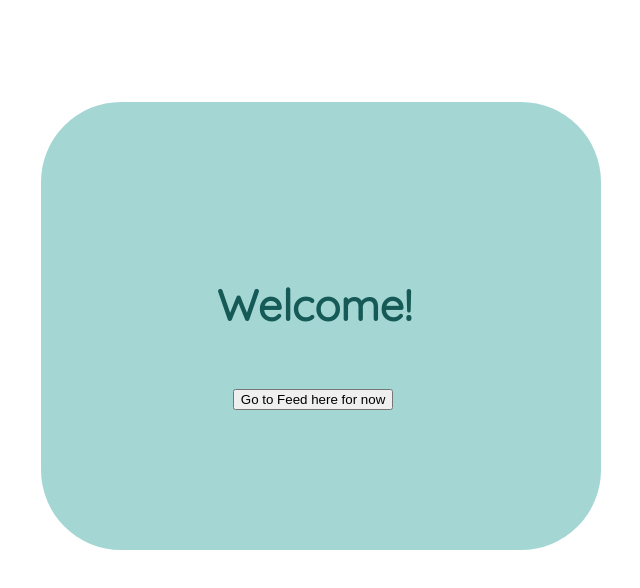
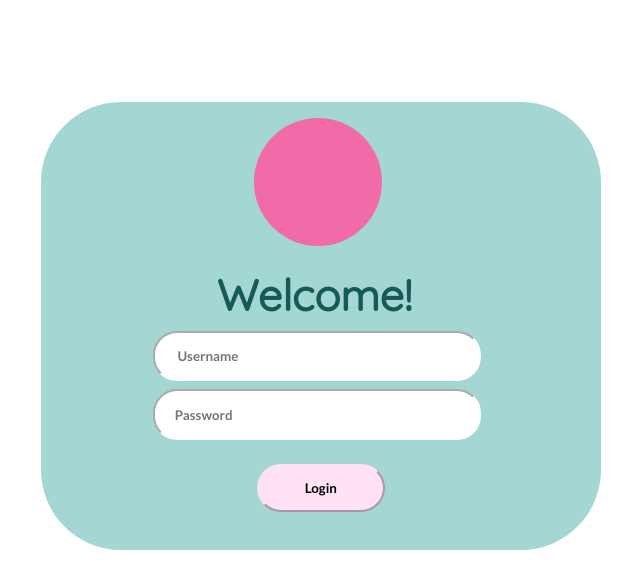
Before and after one commit to hawraakhalil/Cancer-Connect, a React (Create React App) app: page / in a window 1280 px wide. Shown: the top 588 px of the page, without its empty margins (356-996 px from the left). Built offline with nearby package versions, Linux system fonts and the light colour scheme.

Commit message:
Added the username and password textfields

```diff
--- a/src/App.css
+++ b/src/App.css
@@ -1,4 +1,5 @@
 @import url('https://fonts.googleapis.com/css?family=Quicksand');
+@import url('https://fonts.googleapis.com/css?family=Lato:400,700');
 .App {
   text-align: center;
 }
--- a/src/pages/authentication.js
+++ b/src/pages/authentication.js
@@ -1,22 +1,46 @@
-import React from 'react';
+import React,{useState} from 'react';
 import '../App.css';
 import Card from 'react-bootstrap/Card';
 import Button from 'react-bootstrap/Button';
 import Container from 'react-bootstrap/Container';
 import {BrowserRouter as Router, Routes, Route, Link} from "react-router-dom";
+import Form from 'react-bootstrap/Form';
+import images from './images.png';
 
 const handleClick = () => {
     window.location.href = "/feed";
   };
 
 function Authentication() {
+  const [username, setUsername] = useState('');
+  const [password, setPassword] = useState('');
     return (
         <>
     <Container>
       <Card style={{ width: '35rem',height:"28rem", backgroundColor:"#A4D6D3" , marginLeft:"31%", marginTop:"8%", borderRadius:"5rem"}}>
-      <Card.Body>
-      <Card.Header as="h5" style={{ fontFamily: 'Quicksand',color: '#155A56', position: 'relative', top: '11rem', left: '11rem',fontSize:"2.7rem" ,fontWeight: "800" }}>Welcome!</Card.Header>
-        <Button onClick={handleClick} style ={{marginTop:"10rem",marginLeft:"12rem"}}>Go to Feed here for now</Button>
+      <img src={images} alt="Logo" className="rounded-circle" style={{ borderRadius: "50rem",height: "8rem", width: "8rem",marginLeft:"38%",marginTop:"1rem"}} />
+      <Card.Body style ={{marginTop:"-11rem"}}>
+      <Card.Header as="h5" style={{ fontFamily: 'Quicksand',color: '#155A56', position: 'relative', top: '11rem', left: '11rem',fontSize:"2.7rem" ,fontWeight: "700" ,marginTop:"1rem"}}>Welcome!</Card.Header>
+      <div>
+      <Form.Control
+        type="text"
+        value={username}
+        onChange={(e) => setUsername(e.target.value)}
+        placeholder="        Username"
+        style={{marginTop:"20%",marginLeft:"20%",width:"20rem",height:"2.8rem",marginBottom:"0.5rem",borderColor:"#FFFFFF",borderRadius:"1.5rem",fontFamily:"Lato",fontWeight:"bold"}}
+      />
+      </div>
+      <div>
+      <Form.Control
+        type="Password"
+        value={password}
+        onChange={(e) => setPassword(e.target.value)}
+        placeholder="       Password"
+        style ={{marginLeft:"20%", width:"20rem",height:"2.8rem",borderRadius:"1.5rem",borderColor:"#FFFFFF",fontFamily:"Lato",fontWeight:"bold"}}
+      />
+      <Button onClick={handleClick} style ={{marginTop:"1.5rem",marginLeft:"13.5rem",width:"8rem",height:"3rem",backgroundColor:"#FFE3F4",borderColor:"#FFE3F4",borderRadius:"10rem",fontFamily:"Lato",fontWeight:"bold"}}>Login</Button>
+      </div>
+
       </Card.Body>
     </Card>
     </Container>
```
